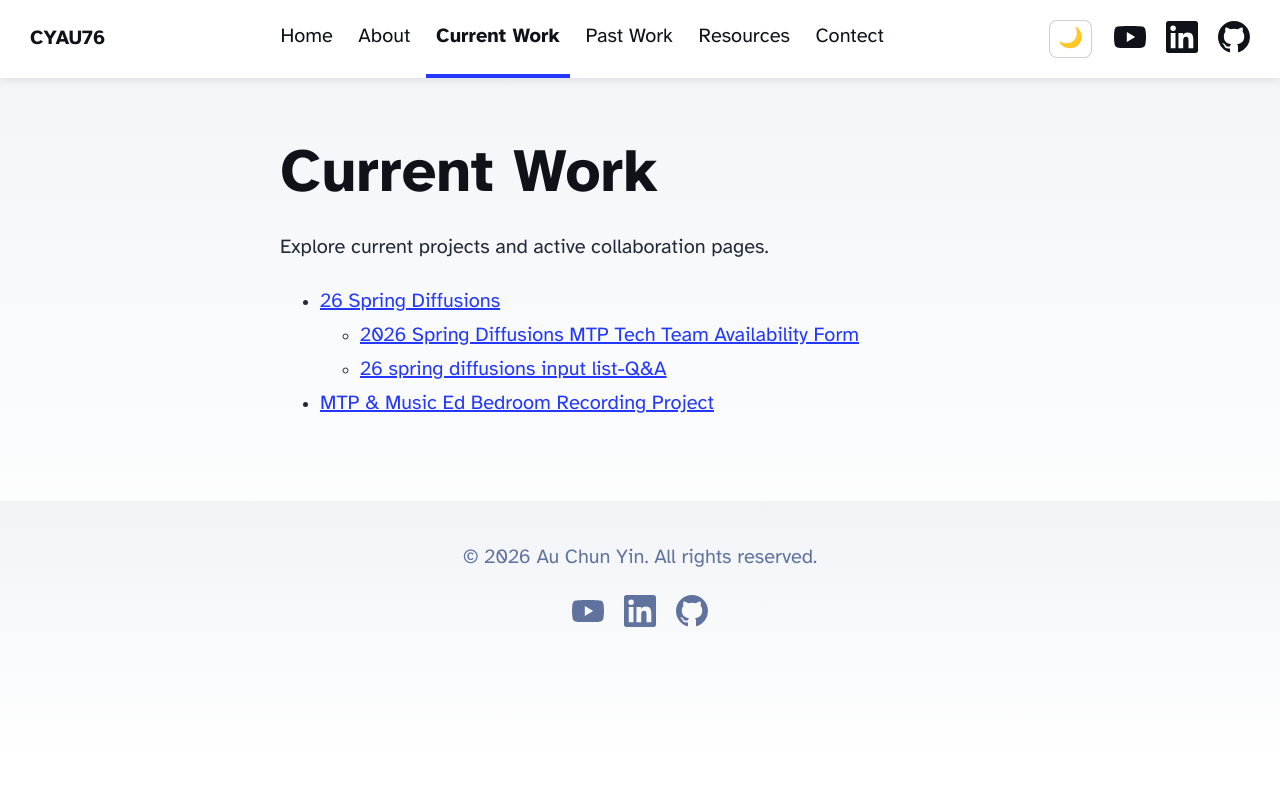
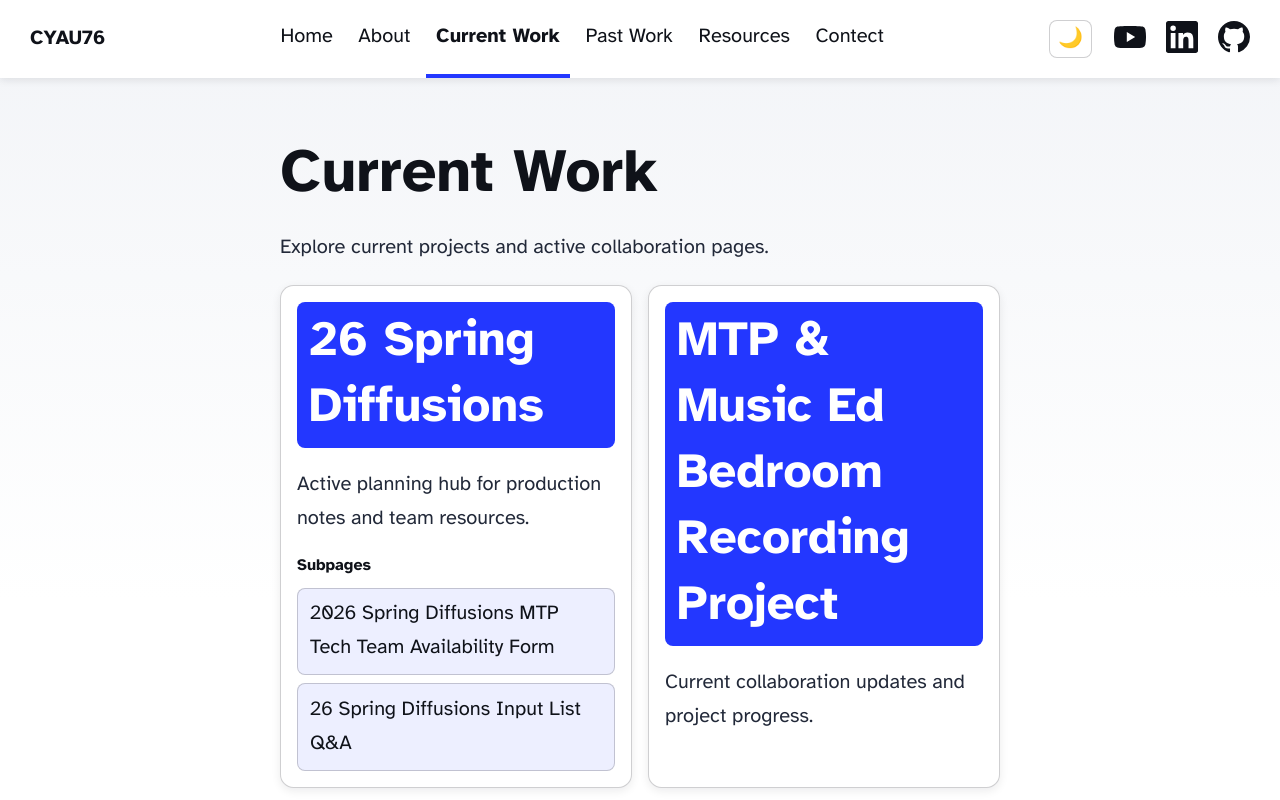
Before and after one commit to cyau76/cyau-astro-web-main, an Astro site: page /current-work in a window 1280 px wide. Shown: the top 800 px of the page. Built offline with nearby package versions, Linux system fonts and the light colour scheme; Astro itself is replaced by a stand-in of ours.

Commit message:
Polish current work links for dark mode readability

```diff
--- a/src/pages/current-work.astro
+++ b/src/pages/current-work.astro
@@ -3,6 +3,30 @@ import BaseHead from '../components/BaseHead.astro';
 import Header from '../components/Header.astro';
 import Footer from '../components/Footer.astro';
 import { SITE_TITLE } from '../consts';
+
+const workItems = [
+	{
+		title: '26 Spring Diffusions',
+		href: '/current-work/26-spring-diffusions',
+		description: 'Active planning hub for production notes and team resources.',
+		subpages: [
+			{
+				title: '2026 Spring Diffusions MTP Tech Team Availability Form',
+				href: '/current-work/26-spring-diffusions/2026-spring-diffusions-mtp-tech-team-availability-form',
+			},
+			{
+				title: '26 Spring Diffusions Input List Q&A',
+				href: '/current-work/26-spring-diffusions/26-spring-diffusions-input-list-q-and-a',
+			},
+		],
+	},
+	{
+		title: 'MTP & Music Ed Bedroom Recording Project',
+		href: '/current-work/mtp-music-ed-bedroom-recording-project',
+		description: 'Current collaboration updates and project progress.',
+		subpages: [],
+	},
+];
 ---
 
 <!doctype html>
@@ -15,29 +39,131 @@ import { SITE_TITLE } from '../consts';
 		<main>
 			<h1>Current Work</h1>
 			<p>Explore current projects and active collaboration pages.</p>
-			<ul>
-				<li>
-					<a href="/current-work/26-spring-diffusions">26 Spring Diffusions</a>
-					<ul>
-						<li>
-							<a href="/current-work/26-spring-diffusions/2026-spring-diffusions-mtp-tech-team-availability-form"
-								>2026 Spring Diffusions MTP Tech Team Availability Form</a
-							>
-						</li>
-						<li>
-							<a href="/current-work/26-spring-diffusions/26-spring-diffusions-input-list-q-and-a">
-								26 spring diffusions input list-Q&amp;A
-							</a>
-						</li>
-					</ul>
-				</li>
-				<li>
-					<a href="/current-work/mtp-music-ed-bedroom-recording-project"
-						>MTP &amp; Music Ed Bedroom Recording Project</a
-					>
-				</li>
-			</ul>
+			<section class="work-grid">
+				{workItems.map((item) => (
+					<article class="work-card">
+						<h2>
+							<a href={item.href} class="work-link">{item.title}</a>
+						</h2>
+						<p>{item.description}</p>
+						{item.subpages.length > 0 && (
+							<div>
+								<h3>Subpages</h3>
+								<ul class="subpage-list">
+									{item.subpages.map((subpage) => (
+										<li>
+											<a href={subpage.href} class="subpage-link">{subpage.title}</a>
+										</li>
+									))}
+								</ul>
+							</div>
+						)}
+					</article>
+				))}
+			</section>
 		</main>
 		<Footer />
 	</body>
 </html>
+
+<style>
+	.work-grid {
+		display: grid;
+		gap: 1rem;
+		grid-template-columns: repeat(auto-fit, minmax(280px, 1fr));
+		margin-top: 1rem;
+	}
+
+	.work-card {
+		border: 1px solid var(--border-color);
+		border-radius: 0.85rem;
+		padding: 1rem;
+		background: var(--surface-color);
+		box-shadow: 0 3px 10px rgba(var(--black), 0.08);
+	}
+
+	.work-card h2 {
+		margin-top: 0;
+		margin-bottom: 0.35rem;
+	}
+
+	.work-link {
+		display: inline-block;
+		text-decoration: none;
+		background: var(--accent);
+		color: var(--accent-contrast);
+		padding: 0.45rem 0.75rem;
+		border-radius: 0.5rem;
+		font-weight: 700;
+		line-height: 1.35;
+		transition: transform 120ms ease, box-shadow 120ms ease, background-color 120ms ease;
+	}
+
+	.work-link:hover {
+		background: var(--accent-dark);
+		transform: translateY(-1px);
+		box-shadow: 0 5px 14px rgba(var(--black), 0.2);
+	}
+
+	.subpage-list {
+		list-style: none;
+		padding: 0;
+		margin: 0.75rem 0 0;
+		display: grid;
+		gap: 0.5rem;
+	}
+
+	.subpage-link {
+		display: block;
+		text-decoration: none;
+		color: var(--heading-color);
+		padding: 0.55rem 0.75rem;
+		border: 1px solid var(--border-color);
+		border-radius: 0.5rem;
+		background: color-mix(in srgb, var(--surface-color) 92%, var(--accent) 8%);
+		transition: transform 120ms ease, border-color 120ms ease, background-color 120ms ease;
+	}
+
+	.subpage-link:hover {
+		border-color: var(--accent);
+		background: color-mix(in srgb, var(--surface-color) 84%, var(--accent) 16%);
+		transform: translateY(-1px);
+	}
+
+	.work-link:focus-visible,
+	.subpage-link:focus-visible {
+		outline: 3px solid color-mix(in srgb, var(--accent) 60%, white 40%);
+		outline-offset: 2px;
+	}
+
+	.work-card h3 {
+		margin-bottom: 0.4rem;
+		font-size: 1rem;
+	}
+
+	:root.dark .work-card {
+		box-shadow: 0 6px 20px rgba(0, 0, 0, 0.32);
+	}
+
+	:root.dark .subpage-link {
+		background: color-mix(in srgb, var(--surface-color) 88%, var(--accent) 12%);
+	}
+
+	:root.dark .subpage-link:hover {
+		background: color-mix(in srgb, var(--surface-color) 80%, var(--accent) 20%);
+	}
+
+	@media (prefers-color-scheme: dark) {
+		:root:not(.light) .work-card {
+			box-shadow: 0 6px 20px rgba(0, 0, 0, 0.32);
+		}
+
+		:root:not(.light) .subpage-link {
+			background: color-mix(in srgb, var(--surface-color) 88%, var(--accent) 12%);
+		}
+
+		:root:not(.light) .subpage-link:hover {
+			background: color-mix(in srgb, var(--surface-color) 80%, var(--accent) 20%);
+		}
+	}
+</style>
```
